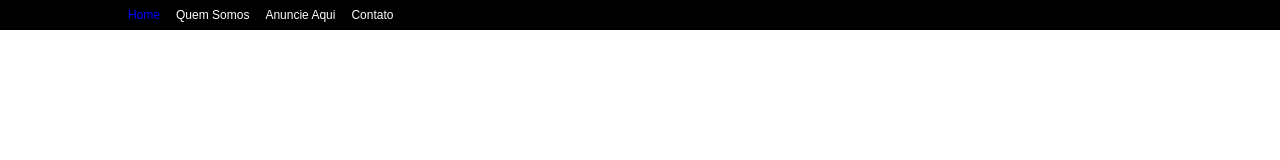
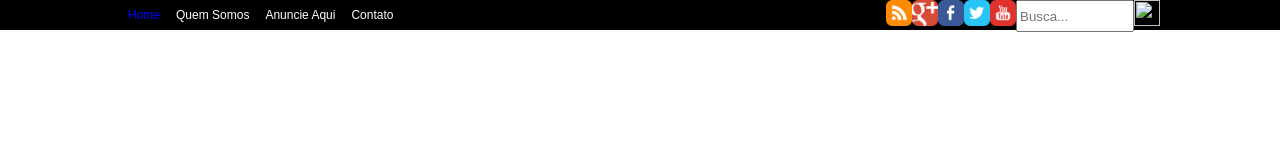
Before and after one commit to lucastrindadeiv/portal, a plain HTML site: page index.html in a window 1280 px wide. Drawn offline with Linux system fonts and the light colour scheme.

Commit message:
Navbar
Logos e Search

```diff
--- a/assets/css/style.css
+++ b/assets/css/style.css
@@ -49,5 +49,19 @@ body {
 }
 
 .topoleft li .ativo { /*quando clica fica azul*/
-	color:blue;
+	color: blue;
 }
+
+.topobusca {
+	width: 110px;
+	height: 26px;
+	outline: 0;
+}
+
+.toporight a {
+	float: right;
+}
+
+.toporight input {
+	float: right;
+}
--- a/index.html
+++ b/index.html
@@ -21,6 +21,15 @@
             </div>
 
 			<div class="toporight">
+			   <input type="image" border="0" width="26" height="26" >
+			  <input type="text" name="busca" class="topobusca" placeholder="Busca...">
+
+		      <a href=""><img src="assets/images/youtube.png" border="0" width="26" height="26" /></a>
+		      <a href=""><img src="assets/images/twitter.png" border="0" width="26" height="26" /></a>
+		      <a href=""><img src="assets/images/facebook.png" border="0" width="26" height="26" /></a>
+		      <a href=""><img src="assets/images/googleplus.png" border="0" width="26" height="26" /></a>
+		      <a href=""><img src="assets/images/rss.png" border="0" width="26" height="26" /></a>
+
 
 			</div>
 
```
